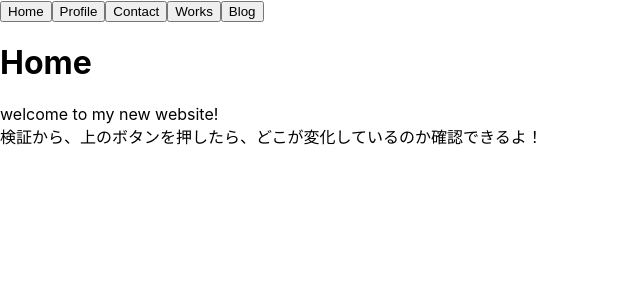
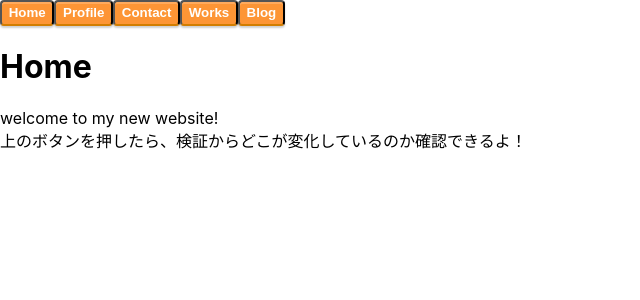
Before and after one commit to MikazukiLaisa/react_website, a React (Create React App) app: page / in a window 1280 px wide. Both pictures are taken after a click on the button "Home". Shown: the top 300 px of the page, without its empty margins (0-640 px from the left). Built offline with nearby package versions, Linux system fonts and the light colour scheme.

Commit message:
Blog list buttonの追加

```diff
--- a/src/App.css
+++ b/src/App.css
@@ -36,3 +36,44 @@
   display: grid;
   grid-template-columns: 4fr 1fr;
 }
+
+.btn-square-pop {
+  position: relative;
+  display: inline-block;
+  padding: 0.25em 0.5em;
+  text-decoration: none;
+  color: #FFF;
+  background: #fd9535;/*背景色*/
+  border-bottom: solid 2px #d27d00;/*少し濃い目の色に*/
+  border-radius: 4px;/*角の丸み*/
+  box-shadow: inset 0 2px 0 rgba(255,255,255,0.2), 0 2px 2px rgba(0, 0, 0, 0.19);
+  font-weight: bold;
+}
+
+.btn-square-pop:active {
+  border-bottom: solid 2px #fd9535;
+  box-shadow: 0 0 2px rgba(0, 0, 0, 0.30);
+}
+
+ul {
+  padding: 0;
+  position: relative;
+}
+
+ul li {
+  color: white;
+  background: #81d0cb;
+  line-height: 1.5;
+  padding: 0.5em 0.5em 0.5em 2em;
+  border-bottom: 2px solid white;
+  list-style-type: none!important;
+  font-weight: bold; /*好みで太字に*/
+}
+
+ul li:before {
+  font-family: "Font Awesome 5 Free";
+  content: "\f14a";
+  position: absolute;
+  left : 0.5em; /*左端からのアイコンまでの距離*/
+  color: white; /*アイコン色*/
+}
--- a/src/App.js
+++ b/src/App.js
@@ -34,9 +34,9 @@ class Main extends React.Component{
         <MenuButton text="Contact" link={this.contact} onChange={this.handleMainpageChange} />
         <MenuButton text="Works" link={this.works} onChange={this.handleMainpageChange} />
         <MenuButton text="Blog" link={this.blog} onChange={this.handleMainpageChange} />
-       <div>
-         {this.state.mainpage}
-       </div>
+        <div>
+          {this.state.mainpage}
+        </div>
       </div>
     )
   }
@@ -47,7 +47,7 @@ function Home(){
     <div>
       <h1>Home</h1>
       <a>welcome to my new website!</a><br />
-      <a>検証から、上のボタンを押したら、どこが変化しているのか確認できるよ！</a>
+      <a>上のボタンを押したら、検証からどこが変化しているのか確認できるよ！</a>
     </div>
   );
 }
@@ -77,17 +77,33 @@ function Works(){
 class Blog extends React.Component{
   constructor(props) {
     super(props);
+    this.handleSubpageChange = this.handleSubpageChange.bind(this);
+    this.state = {subpage: "subpage"}
   }
+
+  handleSubpageChange(subpage) {
+    this.setState({subpage});
+  }
+
+  home = Home()
+  profile = Profile()
+  contact = Contact()
+  works = Works()
+  blog = <Blog />
+
   render(){
     return(
       <div>
         <h1>Blog</h1>
         <div class="Blog-display">
           <div>
-            article
+            {this.state.subpage}
           </div>
           <div>
-            submenu
+            <ul>
+              <li><MenuButton text="Profile" link={this.profile} onChange={this.handleSubpageChange} /></li>
+              <li><MenuButton text="Blog" link={this.blog} onChange={this.handleSubpageChange} /></li>
+            </ul>
           </div>
         </div>
       </div>
@@ -104,12 +120,11 @@ class MenuButton extends React.Component {
   handleClick(e) {
     this.props.onChange(this.props.link);
     e.preventDefault();
-    console.log('The link was clicked.');
   }
 
   render() {
     return (
-       <input type="button" value={this.props.text} onClick={this.handleClick}/>
+       <input type="button" class="btn-square-pop" value={this.props.text} onClick={this.handleClick}/>
     );
   }
 }
```
